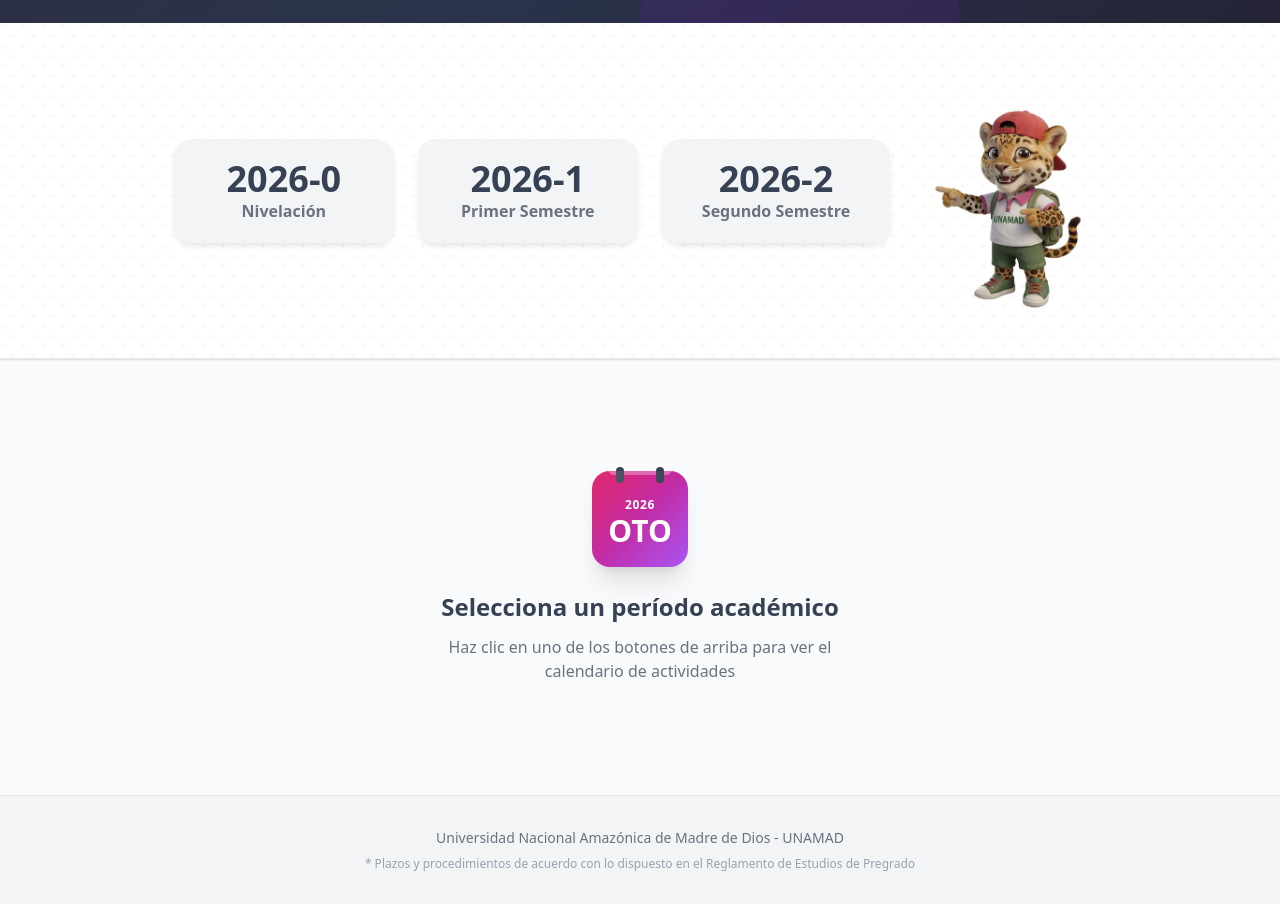
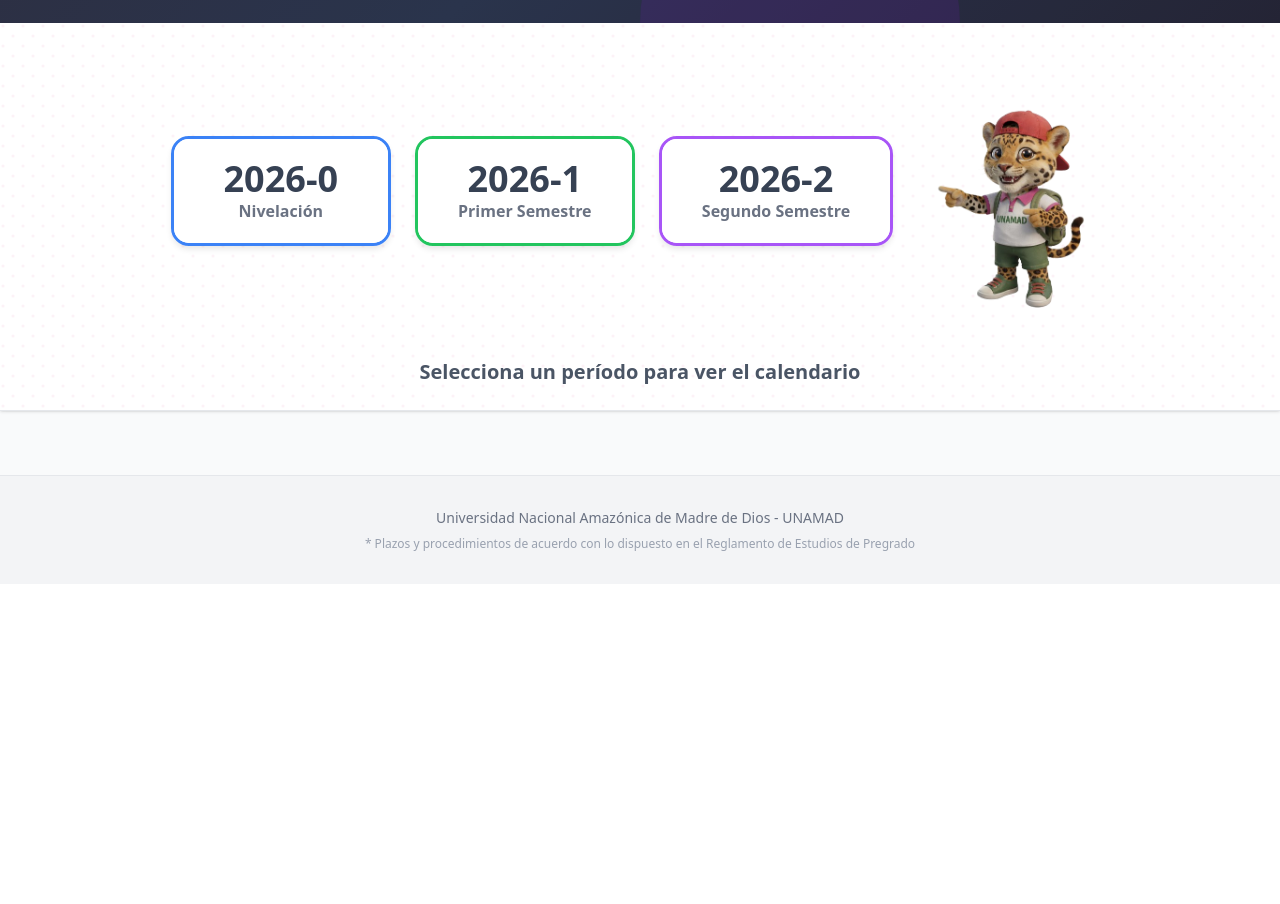
Before and after one commit to otidevv/calendario-academico, a Next.js app: page / in a window 1280 px wide. Shown: the part 440-1344 px from the top of the page. After the commit the page ends 1024 px from the top, so only its background shows below. Built offline with nearby package versions, Linux system fonts and the light colour scheme; grey boxes are pictures that could not be loaded.

Commit message:
cambiosdsd

```diff
--- a/components/calendar/CalendarContainer.tsx
+++ b/components/calendar/CalendarContainer.tsx
@@ -162,6 +162,14 @@
     setSelectedSemester(semester);
     setExpandedMonth(null); // Resetear mes expandido al cambiar de periodo
     setSelectedMonth(null); // Resetear mes seleccionado también
+
+    // Scroll hacia la sección de meses
+    setTimeout(() => {
+      const monthsSection = document.getElementById("months-section");
+      if (monthsSection) {
+        monthsSection.scrollIntoView({ behavior: "smooth", block: "start" });
+      }
+    }, 100);
   };
 
   // Get semester info for display
@@ -270,7 +278,7 @@
             {/* 2026-0 */}
             <button
               onClick={() => handleSemesterChange("2026-0")}
-              className="group relative px-10 py-5 rounded-2xl font-bold text-base min-w-[220px] cursor-pointer overflow-hidden "
+              className="group relative px-10 py-5 rounded-2xl font-bold text-base min-w-[220px] cursor-pointer overflow-hidden"
               style={{
                 background: selectedSemester === "2026-0"
                   ? "linear-gradient(135deg, #3b82f6 0%, #1d4ed8 100%)"
@@ -279,10 +287,11 @@
                 boxShadow: selectedSemester === "2026-0"
                   ? "0 20px 40px -10px rgba(59, 130, 246, 0.5)"
                   : "0 4px 6px -1px rgba(0, 0, 0, 0.1)",
+                border: selectedSemester === "2026-0" ? "none" : "3px solid #3b82f6",
                 transition: "transform 0.3s cubic-bezier(0.34, 1.56, 0.64, 1), box-shadow 0.3s cubic-bezier(0.4, 0, 0.2, 1), background 0.3s ease"
               }}
             >
-              <div className={`absolute inset-0 bg-gray-100 dark:bg-gray-800 transition-opacity duration-300 ${selectedSemester === "2026-0" ? "opacity-0" : "opacity-100"}`} />
+              <div className={`absolute inset-0 bg-white dark:bg-gray-800 transition-opacity duration-300 ${selectedSemester === "2026-0" ? "opacity-0" : "opacity-100"}`} />
               <div className={`absolute inset-0 bg-gradient-to-r from-blue-400 to-blue-600 transition-opacity duration-300 ${selectedSemester === "2026-0" ? "opacity-0" : "opacity-0 group-hover:opacity-20"}`} />
               <div className="relative z-10">
                 <span className={`block text-3xl md:text-4xl font-black transition-colors duration-300 ${selectedSemester === "2026-0" ? "text-white" : "text-gray-700 dark:text-gray-300"}`}>
@@ -300,7 +309,7 @@
             {/* 2026-1 */}
             <button
                   onClick={() => handleSemesterChange("2026-1")}
-                  className="group relative px-10 py-5 rounded-2xl font-bold text-base min-w-[220px] cursor-pointer overflow-hidden "
+                  className="group relative px-10 py-5 rounded-2xl font-bold text-base min-w-[220px] cursor-pointer overflow-hidden"
                   style={{
                     background: selectedSemester === "2026-1"
                       ? "linear-gradient(135deg, #22c55e 0%, #15803d 100%)"
@@ -309,10 +318,11 @@
                     boxShadow: selectedSemester === "2026-1"
                       ? "0 20px 40px -10px rgba(34, 197, 94, 0.5)"
                       : "0 4px 6px -1px rgba(0, 0, 0, 0.1)",
+                    border: selectedSemester === "2026-1" ? "none" : "3px solid #22c55e",
                     transition: "transform 0.3s cubic-bezier(0.34, 1.56, 0.64, 1), box-shadow 0.3s cubic-bezier(0.4, 0, 0.2, 1), background 0.3s ease"
                   }}
                 >
-                  <div className={`absolute inset-0 bg-gray-100 dark:bg-gray-800 transition-opacity duration-300 ${selectedSemester === "2026-1" ? "opacity-0" : "opacity-100"}`} />
+                  <div className={`absolute inset-0 bg-white dark:bg-gray-800 transition-opacity duration-300 ${selectedSemester === "2026-1" ? "opacity-0" : "opacity-100"}`} />
                   <div className={`absolute inset-0 bg-gradient-to-r from-green-400 to-green-600 transition-opacity duration-300 ${selectedSemester === "2026-1" ? "opacity-0" : "opacity-0 group-hover:opacity-20"}`} />
                   <div className="relative z-10">
                     <span className={`block text-3xl md:text-4xl font-black transition-colors duration-300 ${selectedSemester === "2026-1" ? "text-white" : "text-gray-700 dark:text-gray-300"}`}>
@@ -330,7 +340,7 @@
             {/* 2026-2 */}
             <button
                 onClick={() => handleSemesterChange("2026-2")}
-                className="group relative px-10 py-5 rounded-2xl font-bold text-base min-w-[220px] cursor-pointer overflow-hidden "
+                className="group relative px-10 py-5 rounded-2xl font-bold text-base min-w-[220px] cursor-pointer overflow-hidden"
                 style={{
                   background: selectedSemester === "2026-2"
                     ? "linear-gradient(135deg, #a855f7 0%, #7c3aed 100%)"
@@ -339,10 +349,11 @@
                   boxShadow: selectedSemester === "2026-2"
                     ? "0 20px 40px -10px rgba(168, 85, 247, 0.5)"
                     : "0 4px 6px -1px rgba(0, 0, 0, 0.1)",
+                  border: selectedSemester === "2026-2" ? "none" : "3px solid #a855f7",
                   transition: "transform 0.3s cubic-bezier(0.34, 1.56, 0.64, 1), box-shadow 0.3s cubic-bezier(0.4, 0, 0.2, 1), background 0.3s ease"
                 }}
               >
-                <div className={`absolute inset-0 bg-gray-100 dark:bg-gray-800 transition-opacity duration-300 ${selectedSemester === "2026-2" ? "opacity-0" : "opacity-100"}`} />
+                <div className={`absolute inset-0 bg-white dark:bg-gray-800 transition-opacity duration-300 ${selectedSemester === "2026-2" ? "opacity-0" : "opacity-100"}`} />
                 <div className={`absolute inset-0 bg-gradient-to-r from-purple-400 to-purple-600 transition-opacity duration-300 ${selectedSemester === "2026-2" ? "opacity-0" : "opacity-0 group-hover:opacity-20"}`} />
                 <div className="relative z-10">
                   <span className={`block text-3xl md:text-4xl font-black transition-colors duration-300 ${selectedSemester === "2026-2" ? "text-white" : "text-gray-700 dark:text-gray-300"}`}>
@@ -364,6 +375,13 @@
               className="w-40 md:w-48 h-auto hidden md:block"
             />
           </div>
+
+          {/* Mensaje cuando no hay período seleccionado */}
+          {!selectedSemester && (
+            <p className="text-center text-lg md:text-xl font-semibold text-gray-600 dark:text-gray-300 pb-6">
+              Selecciona un período para ver el calendario
+            </p>
+          )}
         </div>
       </div>
 
@@ -439,7 +457,7 @@
       )}
 
       {/* Calendar months */}
-      <div className="container mx-auto px-4 py-8">
+      <div id="months-section" className="container mx-auto px-4 py-8 scroll-mt-16">
         {selectedSemester ? (
           <div
             key={selectedSemester}
@@ -459,43 +477,7 @@
               </div>
             ))}
           </div>
-        ) : (
-          <div className="text-center py-20">
-            {/* Icono de calendario */}
-            <div className="relative inline-block mb-6">
-              <div
-                className="w-24 h-24 rounded-2xl flex flex-col items-center justify-center shadow-xl"
-                style={{
-                  background: "linear-gradient(135deg, #db0455 0%, #a855f7 100%)"
-                }}
-              >
-                {/* Barra superior del calendario */}
-                <div className="absolute -top-2 left-4 right-4 h-3 bg-white/30 rounded-full"></div>
-                <div className="absolute -top-1 left-6 w-2 h-4 bg-gray-700 rounded-full"></div>
-                <div className="absolute -top-1 right-6 w-2 h-4 bg-gray-700 rounded-full"></div>
-
-                {/* Contenido del calendario */}
-                <div className="text-white text-xs font-bold mt-2 tracking-wider">2026</div>
-                <div className="text-white text-3xl font-black">OTO</div>
-              </div>
-
-              {/* Efecto de brillo */}
-              <div
-                className="absolute inset-0 rounded-2xl opacity-50 pointer-events-none"
-                style={{
-                  background: "linear-gradient(135deg, rgba(255,255,255,0.3) 0%, transparent 50%)"
-                }}
-              ></div>
-            </div>
-
-            <h3 className="text-2xl font-bold text-gray-700 dark:text-gray-300 mb-3">
-              Selecciona un período académico
-            </h3>
-            <p className="text-gray-500 dark:text-gray-400 max-w-md mx-auto">
-              Haz clic en uno de los botones de arriba para ver el calendario de actividades
-            </p>
-          </div>
-        )}
+        ) : null}
       </div>
 
       {/* Footer */}
```
